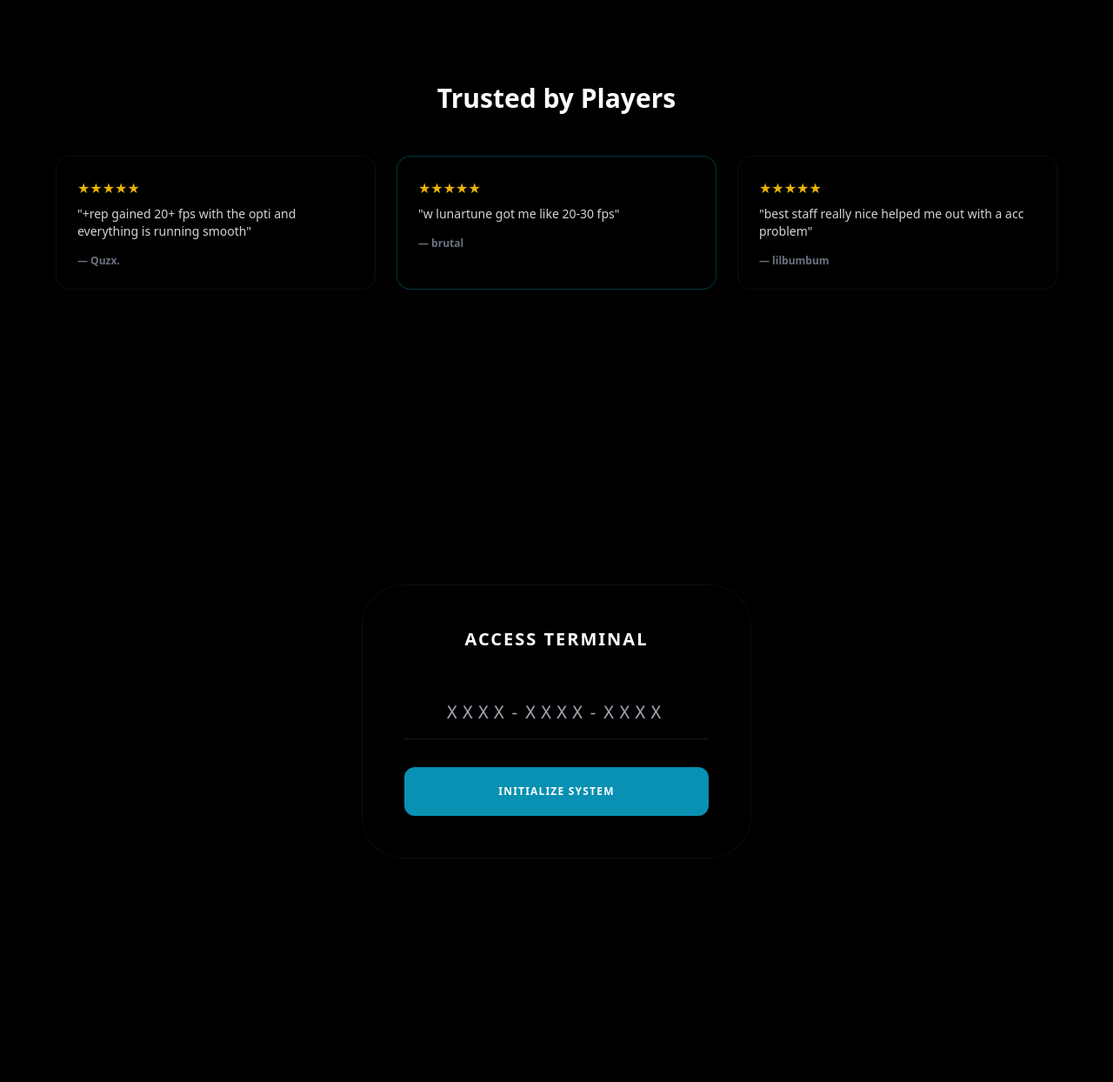
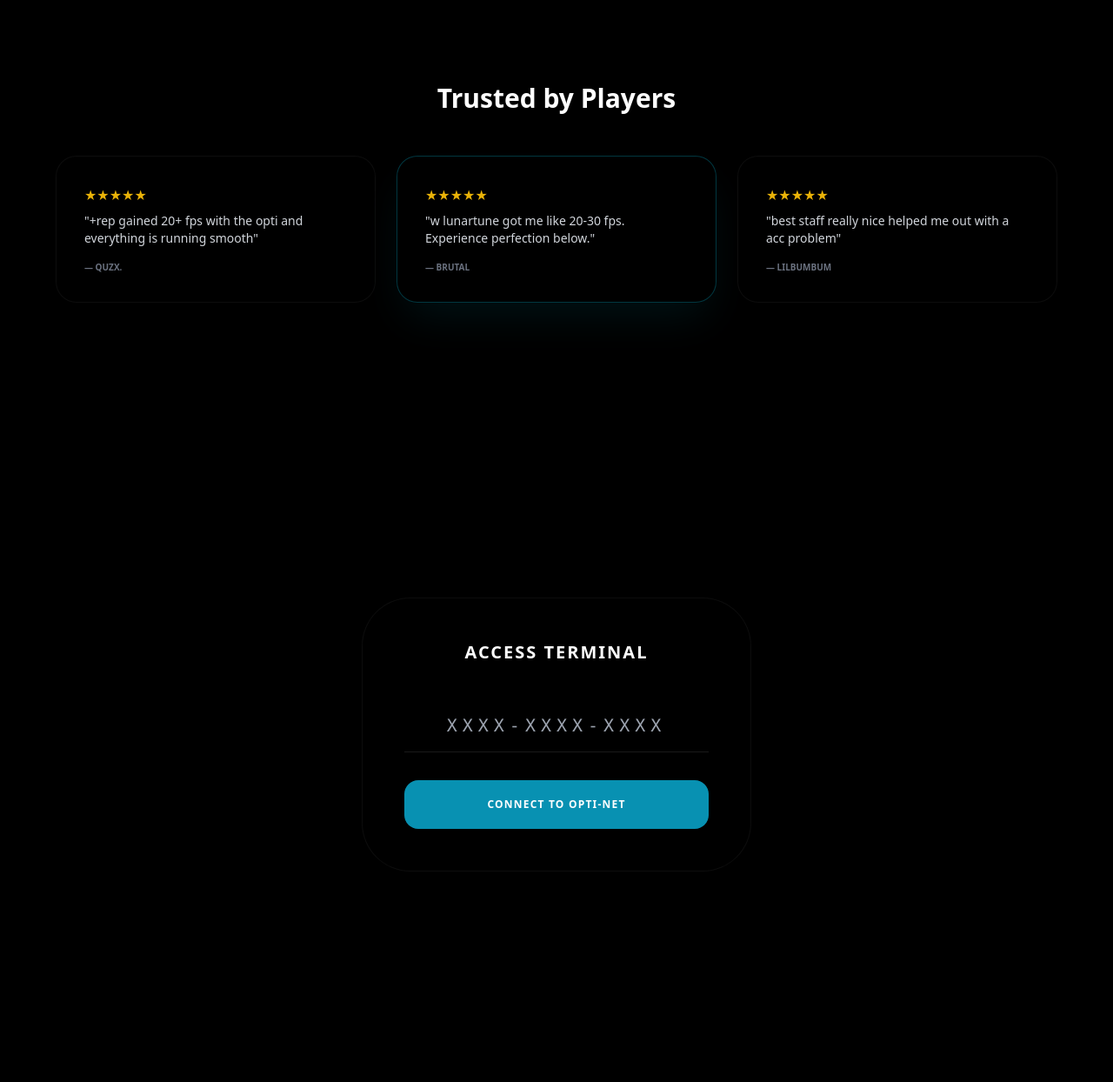
Before and after one commit to tyferust/optiai, a Flask app: page / in a window 1280 px wide. Shown: the part 801-2045 px from the top of the page at 87% size. Before the commit the page ends 1788 px from the top, so only its background shows below. Run offline with Flask 3, Linux system fonts and the light colour scheme; some libraries are stand-ins or nearby versions.

Commit message:
Update login.html

```diff
--- a/templates/login.html
+++ b/templates/login.html
@@ -19,12 +19,18 @@
 </head>
 <body class="bg-black text-white font-sans selection:bg-cyan-500/30">
 
-    <img src="YOUR_DIRECT_GIF_LINK.gif" class="bg-fixed-gif">
+    <img src="https://i.giphy.com/media/v1.Y2lkPTc5MGI3NjExNHJueXF4eXF4eXF4eXF4eXF4eXF4eXF4eXF4eXF4eXF4eXF4JmVwPXYxX2ludGVybmFsX2dpZl9ieV9pZCZjdD1n/3o7TKMGpxx32dqRlzO/giphy.gif" class="bg-fixed-gif">
+
+    <div class="fixed top-6 right-6 flex items-center gap-4 z-50">
+        <div class="glass-card px-4 py-1.5 rounded-full text-[9px] font-bold text-green-400 uppercase tracking-widest border border-green-500/20">
+            ● 1,708 Online
+        </div>
+    </div>
 
     <section class="min-h-screen flex flex-col items-center justify-center p-8 text-center animate-slide">
-        <h1 class="text-6xl md:text-8xl font-black tracking-tighter mb-6">OPTI <span class="text-cyan-500">AI</span></h1>
+        <h1 class="text-6xl md:text-8xl font-black tracking-tighter mb-6 uppercase">OPTI <span class="text-cyan-500">AI</span></h1>
         <div class="max-w-2xl space-y-6">
-            <p class="text-gray-300 text-lg font-medium">The world's first <span class="text-white">Universal Performance Architect</span>. Surgical, kernel-level optimizations for elite players.</p>
+            <p class="text-gray-300 text-lg">The world's first <span class="text-white">Universal Performance Architect</span>. Surgical, kernel-level optimizations for elite hardware signatures.</p>
             <div class="flex flex-wrap justify-center gap-4 text-[11px] font-bold uppercase tracking-widest text-cyan-400">
                 <span class="px-4 py-2 glass-card rounded-full">Latency Reduction</span>
                 <span class="px-4 py-2 glass-card rounded-full">Frame Stability</span>
@@ -34,34 +40,34 @@
         <div class="mt-20 animate-bounce opacity-40 text-[10px] tracking-[0.4em] uppercase">Scroll to Authenticate</div>
     </section>
 
-    <section class="py-24 px-8">
+    <section class="py-24 px-8 bg-black/40">
         <h2 class="text-center text-3xl font-bold mb-12">Trusted by Players</h2>
         <div class="grid grid-cols-1 md:grid-cols-3 gap-6 max-w-6xl mx-auto">
-            <div class="glass-card p-6 rounded-2xl">
+            <div class="glass-card p-8 rounded-3xl border-white/5">
                 <div class="text-yellow-500 mb-2">★★★★★</div>
                 <p class="text-sm text-gray-300">"+rep gained 20+ fps with the opti and everything is running smooth"</p>
-                <div class="mt-4 text-xs font-bold text-gray-500">— Quzx.</div>
+                <div class="mt-4 text-[10px] font-black text-gray-500 uppercase">— Quzx.</div>
             </div>
-            <div class="glass-card p-6 rounded-2xl border-cyan-500/30">
+            <div class="glass-card p-8 rounded-3xl border-cyan-500/30 shadow-2xl shadow-cyan-500/10">
                 <div class="text-yellow-500 mb-2">★★★★★</div>
-                <p class="text-sm text-gray-300">"w lunartune got me like 20-30 fps"</p>
-                <div class="mt-4 text-xs font-bold text-gray-500">— brutal</div>
+                <p class="text-sm text-gray-300">"w lunartune got me like 20-30 fps. Experience perfection below."</p>
+                <div class="mt-4 text-[10px] font-black text-gray-500 uppercase">— brutal</div>
             </div>
-            <div class="glass-card p-6 rounded-2xl">
+            <div class="glass-card p-8 rounded-3xl border-white/5">
                 <div class="text-yellow-500 mb-2">★★★★★</div>
                 <p class="text-sm text-gray-300">"best staff really nice helped me out with a acc problem"</p>
-                <div class="mt-4 text-xs font-bold text-gray-500">— lilbumbum</div>
+                <div class="mt-4 text-[10px] font-black text-gray-500 uppercase">— lilbumbum</div>
             </div>
         </div>
     </section>
 
     <section class="h-screen flex items-center justify-center p-6">
-        <div class="glass-card p-12 rounded-[3rem] max-w-md w-full text-center">
+        <div class="glass-card p-12 rounded-[3.5rem] max-w-md w-full text-center relative">
             <h2 class="text-xl font-bold uppercase tracking-widest mb-10">Access Terminal</h2>
             <form action="/opti" method="POST" class="space-y-8">
                 <input type="text" name="license_id" id="key-input" required placeholder="XXXX-XXXX-XXXX"
                     class="w-full bg-transparent border-b border-white/10 py-4 text-center font-mono text-xl tracking-[0.3em] text-cyan-400 outline-none focus:border-cyan-500 transition-all">
-                <button type="submit" class="w-full bg-cyan-600 hover:bg-cyan-500 text-white font-bold py-5 rounded-xl transition-all uppercase text-xs tracking-widest">Initialize System</button>
+                <button type="submit" class="w-full bg-cyan-600 hover:bg-cyan-500 text-white font-bold py-5 rounded-2xl transition-all uppercase text-xs tracking-widest">Connect to Opti-Net</button>
             </form>
         </div>
     </section>
```
